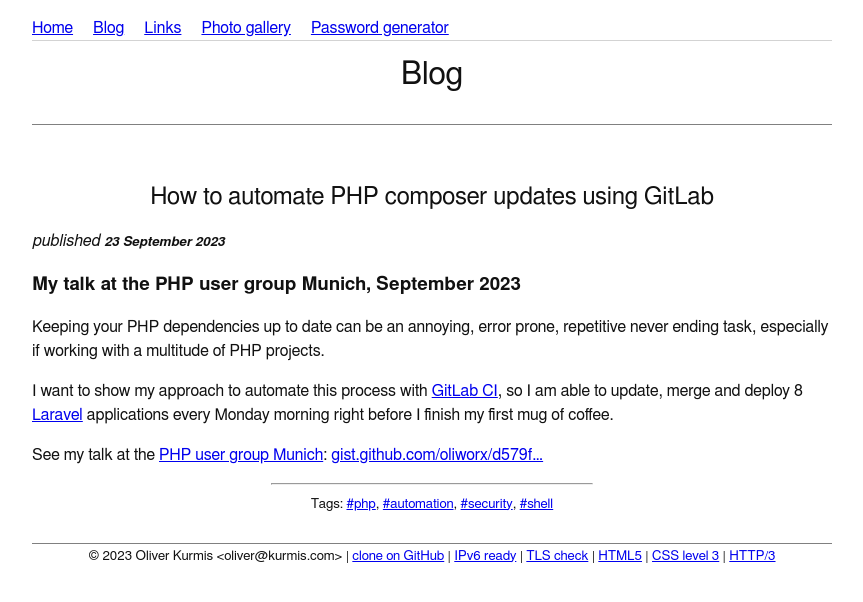
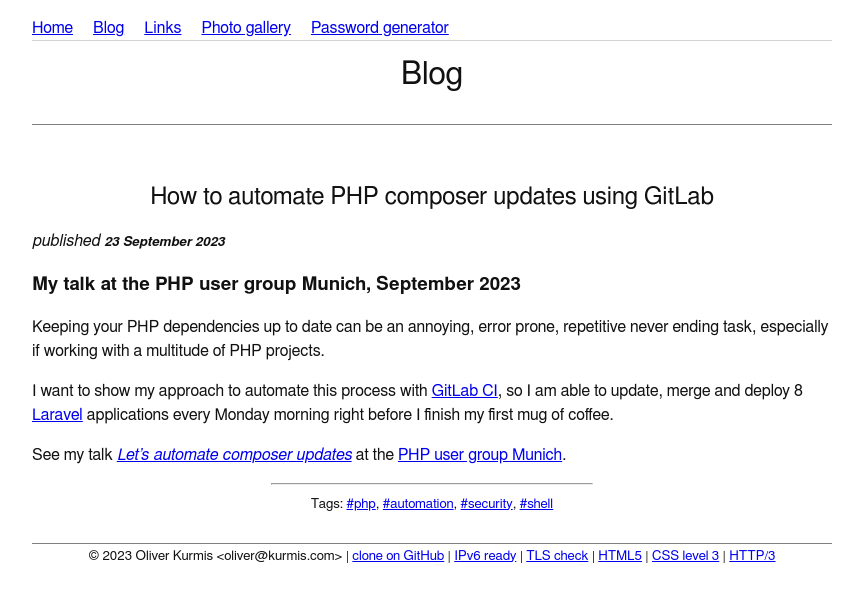
Before and after one commit to oliworx/oliworx.github.com, a Jekyll site: the page built from _posts/2023-09-23-automate-composer-updates.md, in a window 1280 px wide. Shown: the top 602 px of the page, without its empty margins (208-1071 px from the left). Built offline with Jekyll 4.4.1, drawn with Linux system fonts in a browser that asks for light colours.

Commit message:
Change wording in latest blog post

```diff
--- a/_posts/2023-09-23-automate-composer-updates.md
+++ b/_posts/2023-09-23-automate-composer-updates.md
@@ -13,5 +13,5 @@ I want to show my approach to automate this process with [GitLab CI](https://doc
 so I am able to update, merge and deploy 8 [Laravel](https://laravel.com/) applications every Monday morning
 right before I finish my first mug of coffee.
 
-See my talk at the [PHP user group Munich](https://www.meetup.com/de-DE/phpugmunich/):
-[gist.github.com/oliworx/d579f...](https://gist.github.com/oliworx/d579f3b422289aa28790bddd83ed3206)
+See my talk [_Let's automate composer updates_](https://gist.github.com/oliworx/d579f3b422289aa28790bddd83ed3206)
+at the [PHP user group Munich](https://www.meetup.com/de-DE/phpugmunich/).
```
